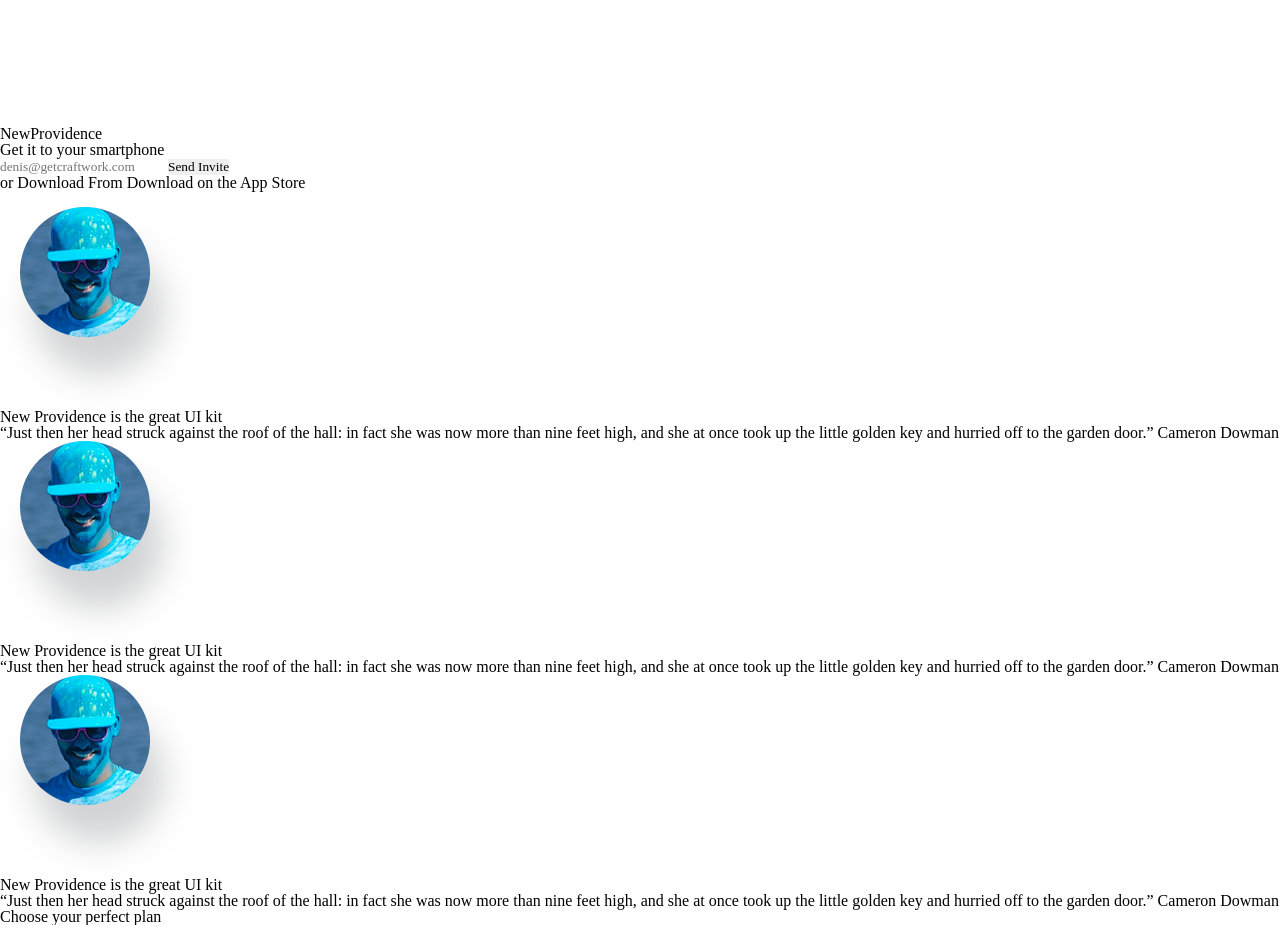
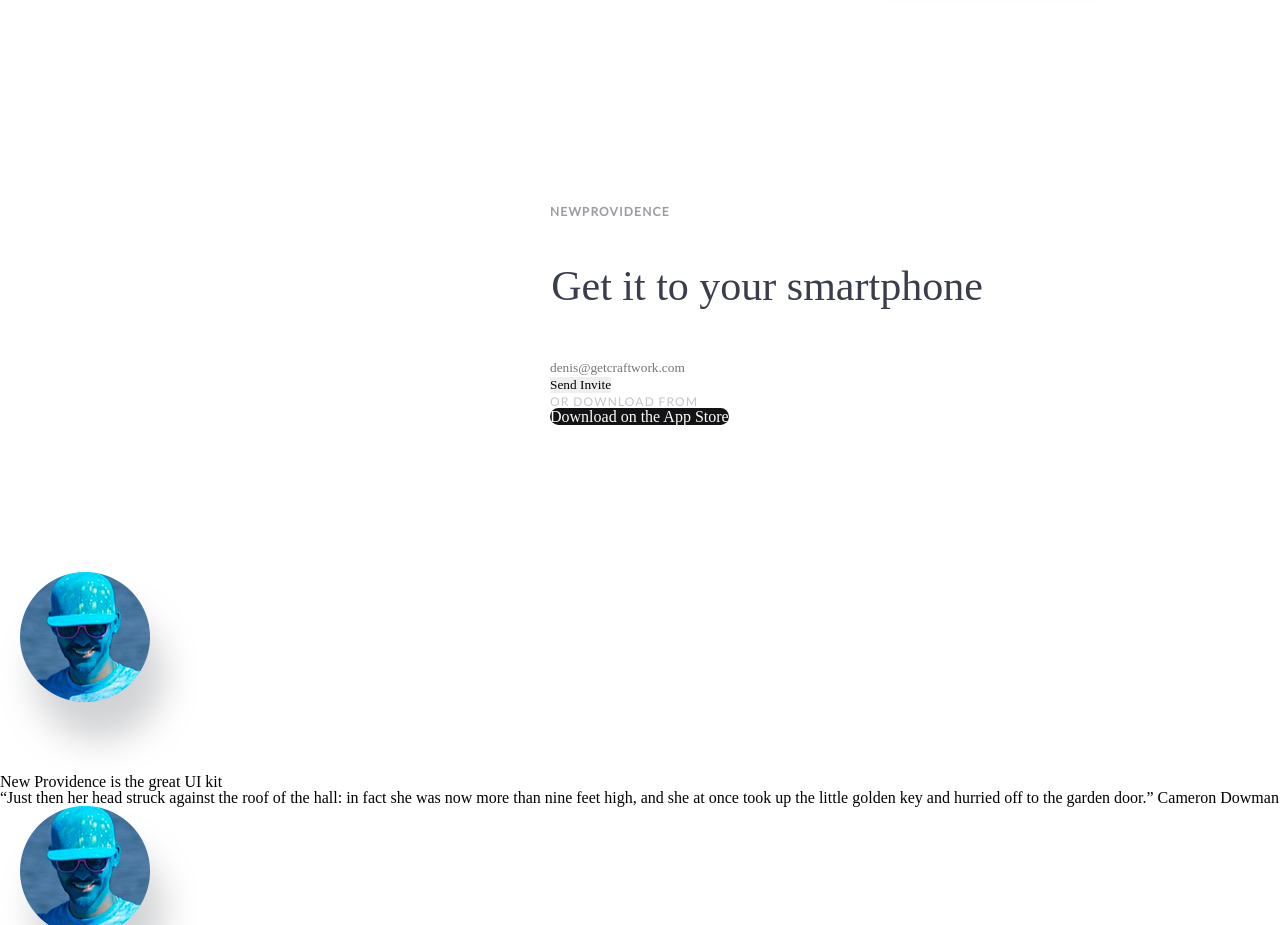
Before and after one commit to AlexIstra1989/Program, a plain HTML site: page program/index.html in a window 1280 px wide. Shown: the part 5220-6145 px from the top of the page. Drawn offline with Linux system fonts and the light colour scheme; files whose address does not match are found by name.

Commit message:
fix bugs

```diff
--- a/program/css/style.css
+++ b/program/css/style.css
@@ -289,3 +289,55 @@ header {
     display: flex;
     width: 25%;
 }
+
+.regisration{
+    padding: 75px 550px 131px 550px;
+}
+
+.regisration__name{
+    text-align: center;
+    opacity: 0.5;
+    font-family: Lato;
+    font-size: 12px;
+    line-height: 22px;
+    font-weight: 700;
+    text-transform: uppercase;
+    letter-spacing: 0.1em;
+    color: #3a3d4b;
+
+}
+
+.regisration__title{
+    text-align: center;
+    font-family: 'Varela Round';
+    font-size: 42px;
+    line-height: 52px;
+    font-weight: 400;
+    color: #3a3d4b;
+    min-width: 434px;
+    padding-top: 37px;
+}
+
+.regisration__form{
+    padding-top: 47px;
+}
+
+.regisration__span{
+    opacity: 0.3;
+    font-family: Lato;
+    font-size: 12px;
+    line-height: 1.2;
+    font-weight: 400;
+    text-transform: uppercase;
+    letter-spacing: 0.1em;
+    color: #3a3d4b;
+}
+
+.regisration__link{
+    width: 210px;
+    height: 60px;
+    background-color: #131315;
+    border-radius: 30px;
+    color: white;
+    margin-top: 22px;
+}
--- a/program/index.html
+++ b/program/index.html
@@ -157,7 +157,7 @@
            <input class="regisration__input" type="submit"  value="Send Invite">
         </form>
 
-        <span class="regisration__span">or Download From</span>
+        <span class="regisration__span">or Download From</span><br>
 
         <a class="regisration__link" href="">Download on the App Store</a>
 
```
